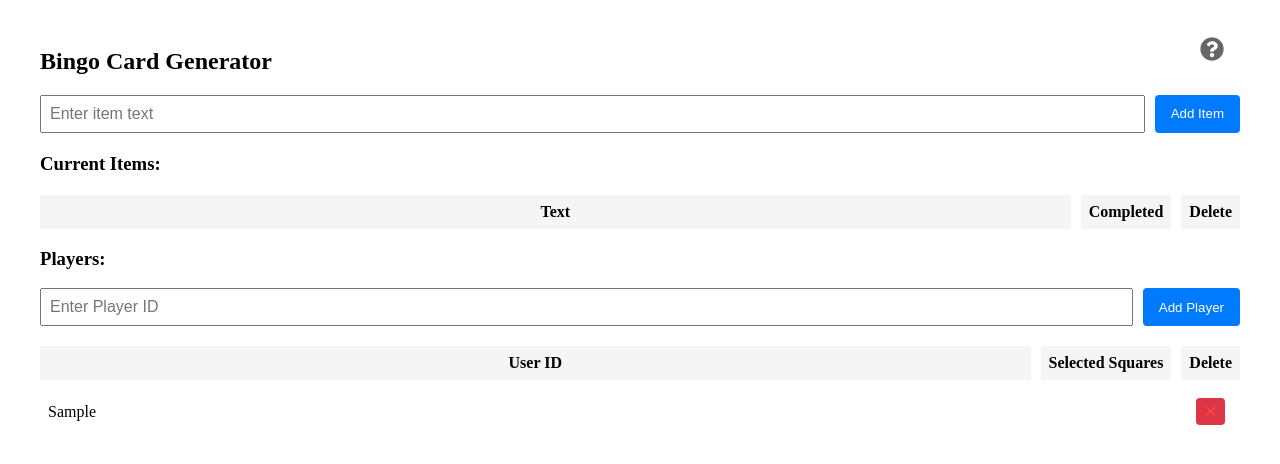
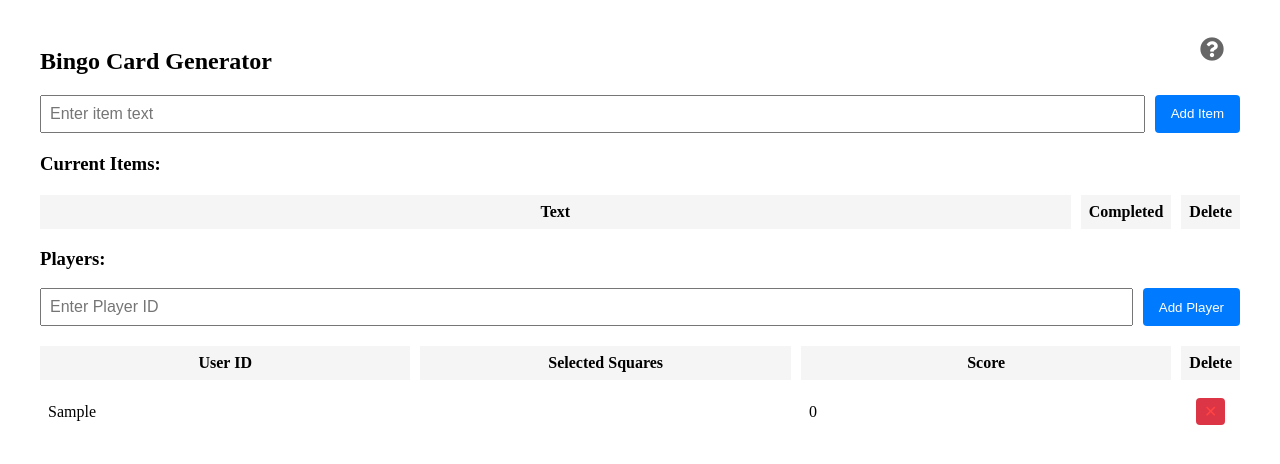
Before and after one commit to javawocky/bingogen, an Angular app: page / in a window 1280 px wide. Both pictures are taken after typing "Sample" into the empty fields and a click on the button "Add Player". Shown: the top 464 px of the page. Built offline with nearby package versions, Linux system fonts and the light colour scheme.

Commit message:
Score added for players

```diff
--- a/src/app/app.component.css
+++ b/src/app/app.component.css
@@ -11,7 +11,7 @@
 
 .players-grid {
   display: grid;
-  grid-template-columns: 1fr auto auto;
+  grid-template-columns: 1fr 1fr 1fr auto;
   gap: 10px;
   margin-top: 20px;
 }
--- a/src/app/app.component.html
+++ b/src/app/app.component.html
@@ -56,6 +56,7 @@
         <div class="grid-header">
           <div>User ID</div>
           <div>Selected Squares</div>
+          <div>Score</div>
           <div>Delete</div>
         </div>
         <div class="grid-row" *ngFor="let player of players; let i = index">
@@ -64,6 +65,9 @@
           </div>
           <div class="text-cell">
             <span>{{ player.selectedSquares.join(',') }}</span>
+          </div>
+          <div class="text-cell">
+            <span>{{ player.score }}</span>
           </div>
           <div class="delete-cell">
             <button class="remove-btn" (click)="confirmDeletePlayer(i)">✕</button>
--- a/src/app/app.component.ts
+++ b/src/app/app.component.ts
@@ -21,7 +21,7 @@ export class AppComponent {
 
   addPlayer() {
     if (this.newPlayer.trim()) {
-      this.players.push({ userId: this.newPlayer.trim(), selectedSquares: [] });
+      this.players.push({ userId: this.newPlayer.trim(), selectedSquares: [], score: 0 });
       this.newPlayer = '';
       this.saveToLocalStorage();
     }
@@ -43,6 +43,7 @@ export class AppComponent {
 
   selectPlayer(userId: string) {
     this.selectedPlayerId = this.selectedPlayerId === userId ? null : userId;
+    this.saveToLocalStorage();
   }
 
   onCellClick(index: number) {
@@ -128,6 +129,16 @@ export class AppComponent {
       this.calculateGridSize();
     }
 
+    const savedPlayers = localStorage.getItem('players');
+    if (savedPlayers) {
+      this.players = JSON.parse(savedPlayers);
+    }
+
+    const savedSelectedPlayerId = localStorage.getItem('selectedPlayerId');
+    if (savedSelectedPlayerId) {
+      this.selectedPlayerId = savedSelectedPlayerId;
+    }
+
     // Load watermark settings from local storage
     const savedWatermark = localStorage.getItem('watermarkImage');
     if (savedWatermark) {
@@ -156,6 +167,8 @@ export class AppComponent {
     localStorage.setItem('selectedFont', this.selectedFont);
     localStorage.setItem('fontSize', this.fontSize.toString());
     localStorage.setItem('bingoItems', JSON.stringify(this.items));
+    localStorage.setItem('players', JSON.stringify(this.players));
+    localStorage.setItem('selectedPlayerId', this.selectedPlayerId || '');
     if (this.watermarkImage) {
       localStorage.setItem('watermarkImage', this.watermarkImage);
     }
--- a/src/app/models/player.model.ts
+++ b/src/app/models/player.model.ts
@@ -1,4 +1,5 @@
 export interface Player {
     userId: string;
     selectedSquares: number[];
+    score: number;
 }
```
